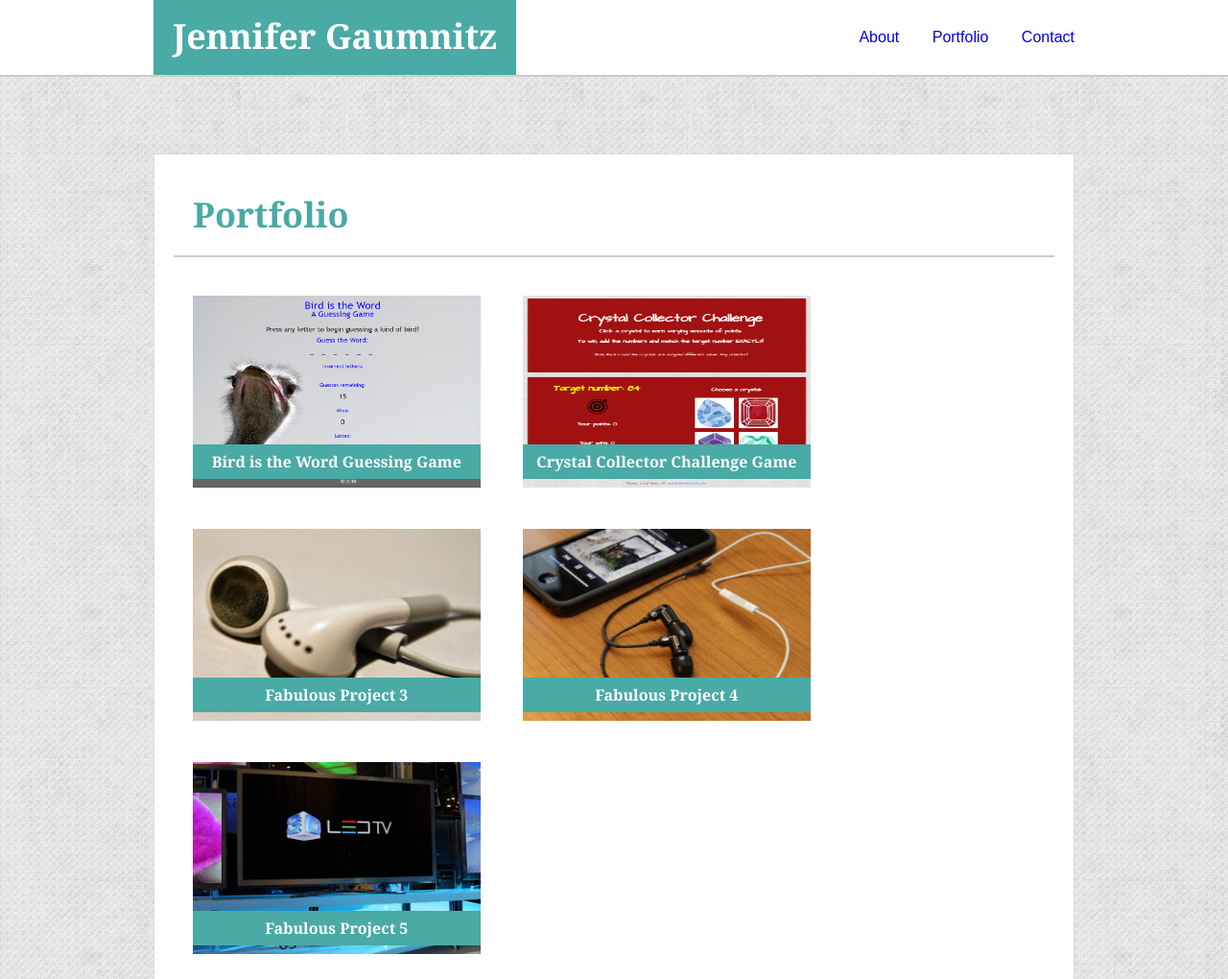
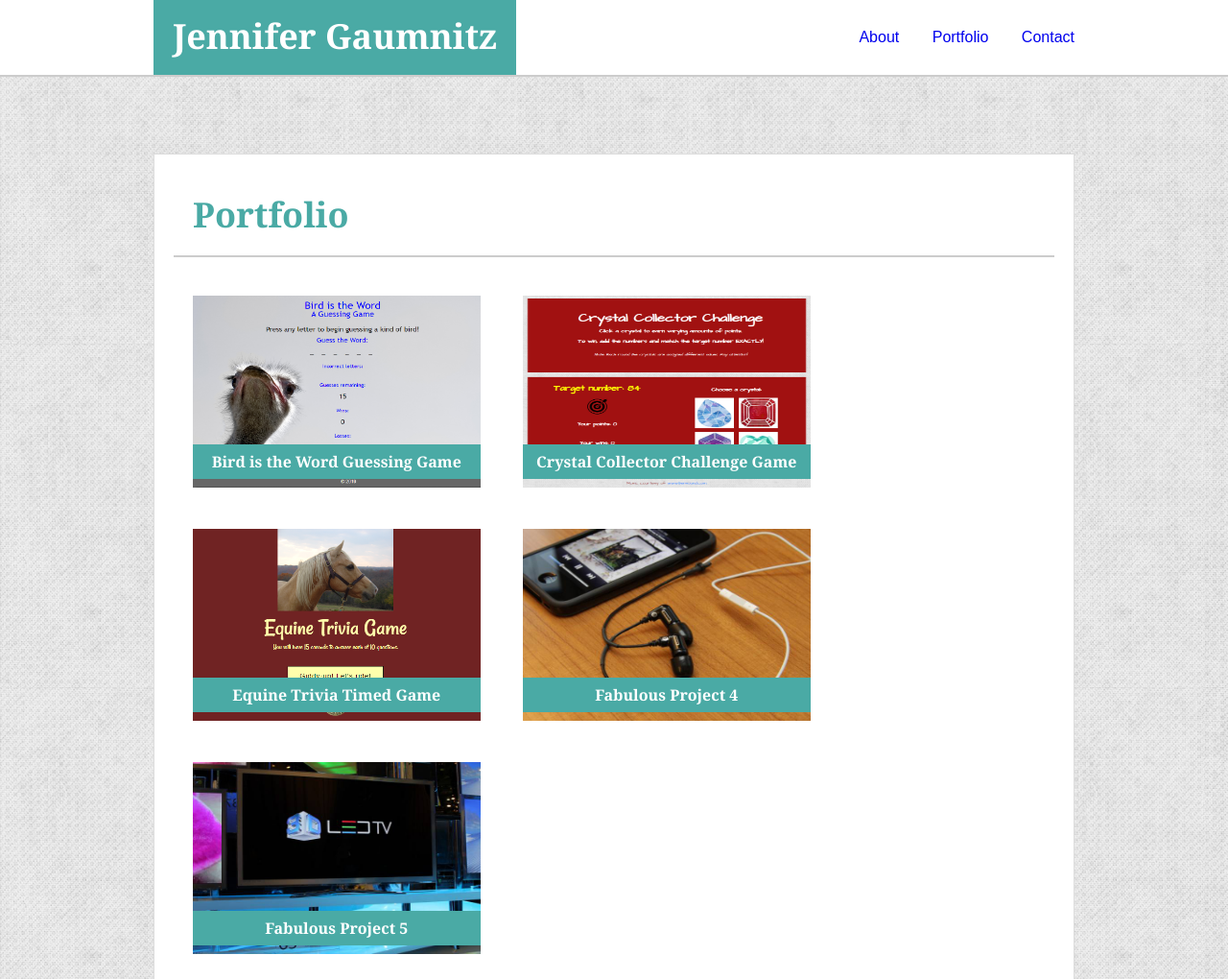
Before and after one commit to JLGaumnitz/Responsive-Portfolio, a plain HTML site: page portfolio.html in a window 1280 px wide. Shown: the top 1020 px of the page at 96% size. Drawn offline with Linux system fonts and the light colour scheme.

Commit message:
added trivia game to portfolio page

```diff
--- a/portfolio.html
+++ b/portfolio.html
@@ -56,9 +56,9 @@
     </div>
 
     <div class="image_container">
-        <a href="#"><img class="portfolio_images" src="./assets/images/image_3.jpg" alt="Fabulous Project 3"></a>
+        <a href="https://jlgaumnitz.github.io/TriviaGameOption2/"><img class="portfolio_images" src="./assets/images/equine_trivia_game.PNG" alt="https://jlgaumnitz.github.io/TriviaGameOption2/"></a>
             <div class="text-over-image">
-                <h3>Fabulous Project 3</h3>
+                <h3>Equine Trivia Timed Game</h3>
              </div>
     </div>
 
```
Also changed, not shown: assets/images/equine_trivia_game.PNG (added).
